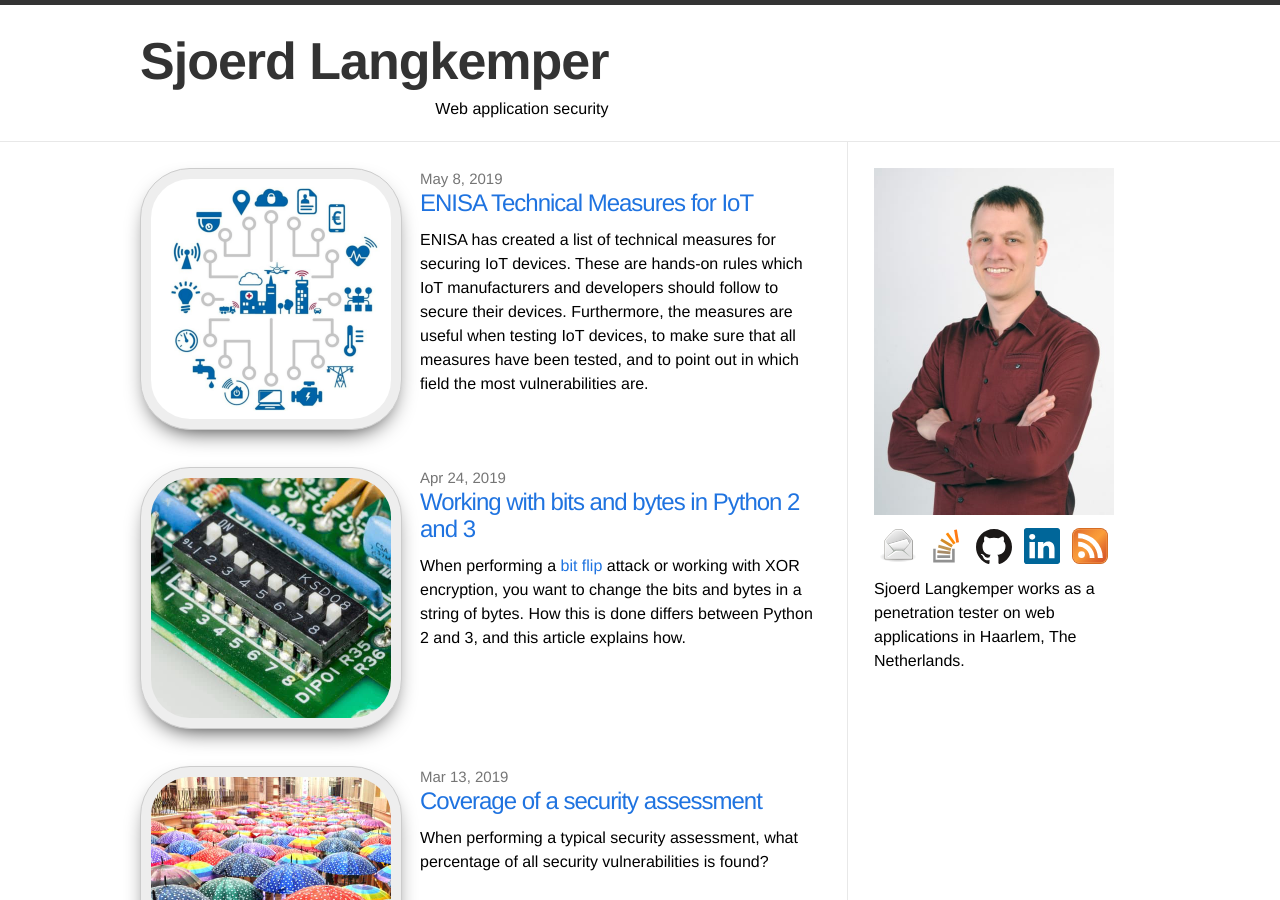
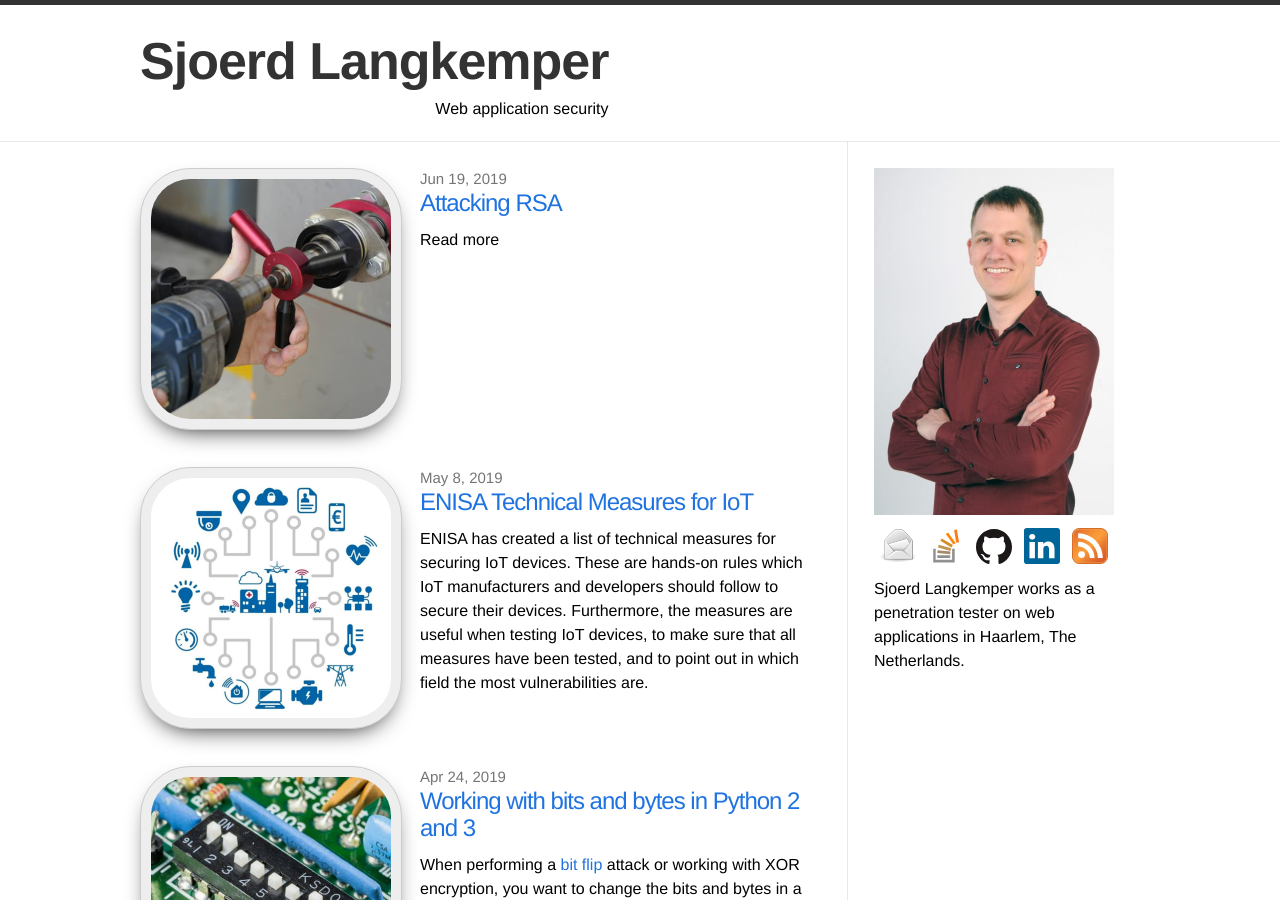
Before and after one commit to Sjord/Sjord.github.io, a Jekyll site: the page built from index.html, in a window 1280 px wide and 900 px high. Built offline with Jekyll 4.4.1, drawn with Linux system fonts in a browser that asks for light colours; some of the changed text lies outside the part shown.

Commit message:
Add thumbnail

```diff
--- a/_posts/2019-02-05-attacking-rsa.md
+++ b/_posts/2019-02-05-attacking-rsa.md
@@ -1,3 +1,9 @@
+---
+layout: post
+title: "Attacking RSA"
+thumbnail: drilling-safe-480.jpg
+date: 2019-06-19
+---
 
 
 
```
Also changed, not shown: images/drilling-safe-480.jpg (added).
